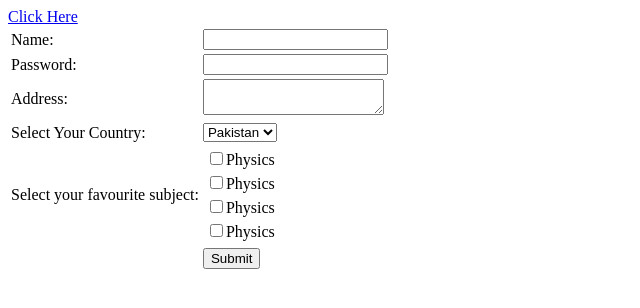
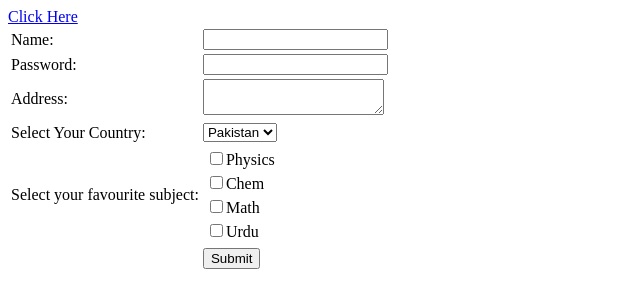
Before and after one commit to excloud-it/C2B2---HTML-Ends, a plain HTML site: page index.html in a window 1280 px wide. Shown: the full height of the page, 0-640 px from the left. Drawn offline with Linux system fonts and the light colour scheme.

Commit message:
Updates
08/01

```diff
--- a/index.html
+++ b/index.html
@@ -7,7 +7,7 @@
 		<table>
 			<!-- POST -->
 			<!-- GET -->
-			<form action="submit.html" method="POST">
+			<form action="submit.html" method="GET">
 				<tr>
 					<td>
 						<label>Name:</label>
@@ -51,9 +51,9 @@
 					<td>
 						<table>
 							<tr><td><input type="checkbox" name='phy'><label>Physics</label></td></tr>
-							<tr><td><input type="checkbox"><label>Physics</label></td></tr>
-							<tr><td><input type="checkbox"><label>Physics</label></td></tr>
-							<tr><td><input type="checkbox"><label>Physics</label></td></tr>
+							<tr><td><input type="checkbox" name='chem'><label>Chem</label></td></tr>
+							<tr><td><input type="checkbox" name='math'><label>Math</label></td></tr>
+							<tr><td><input type="checkbox" name='urdu'><label>Urdu</label></td></tr>
 						</table>
 					</td>
 
```
